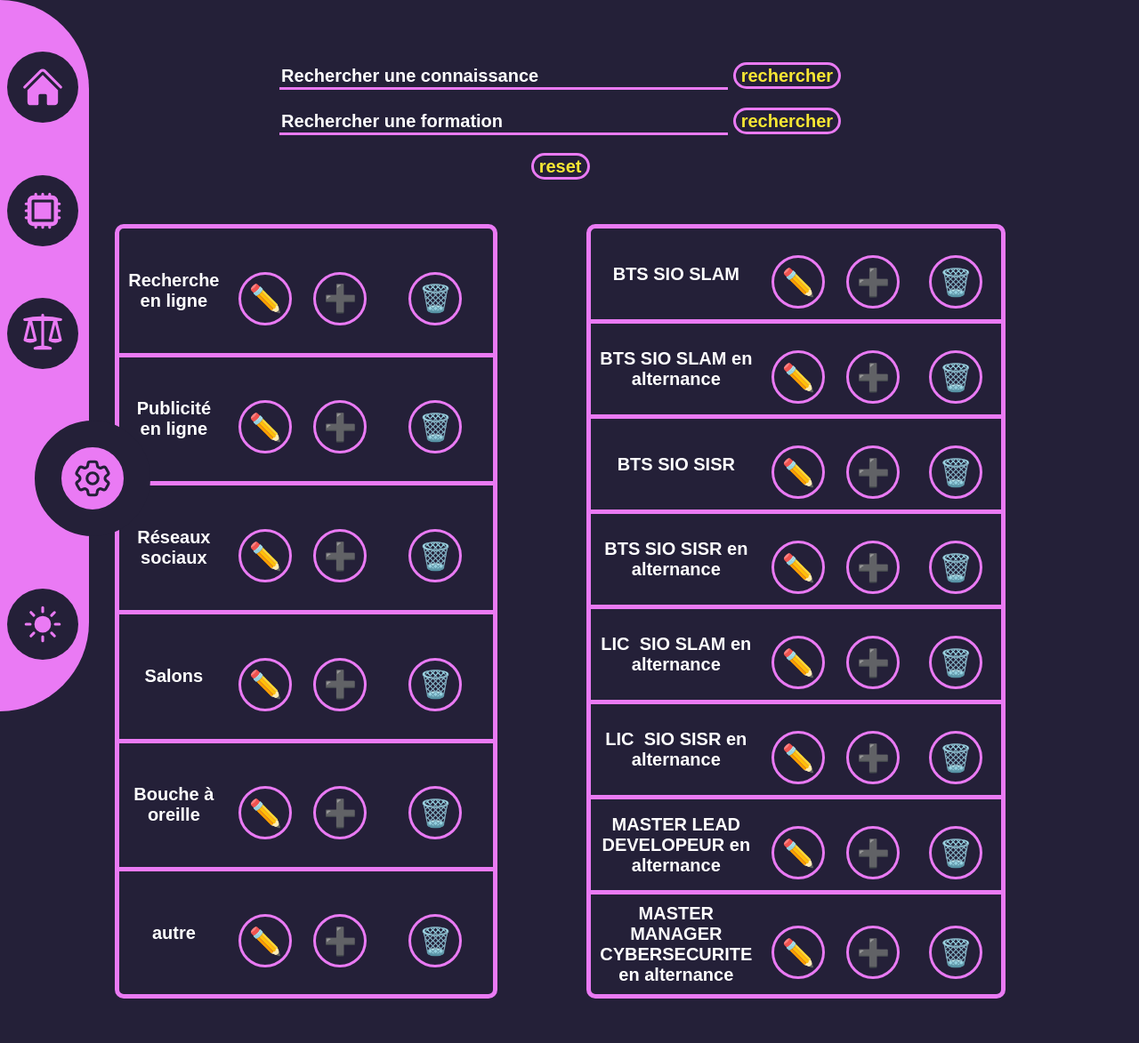
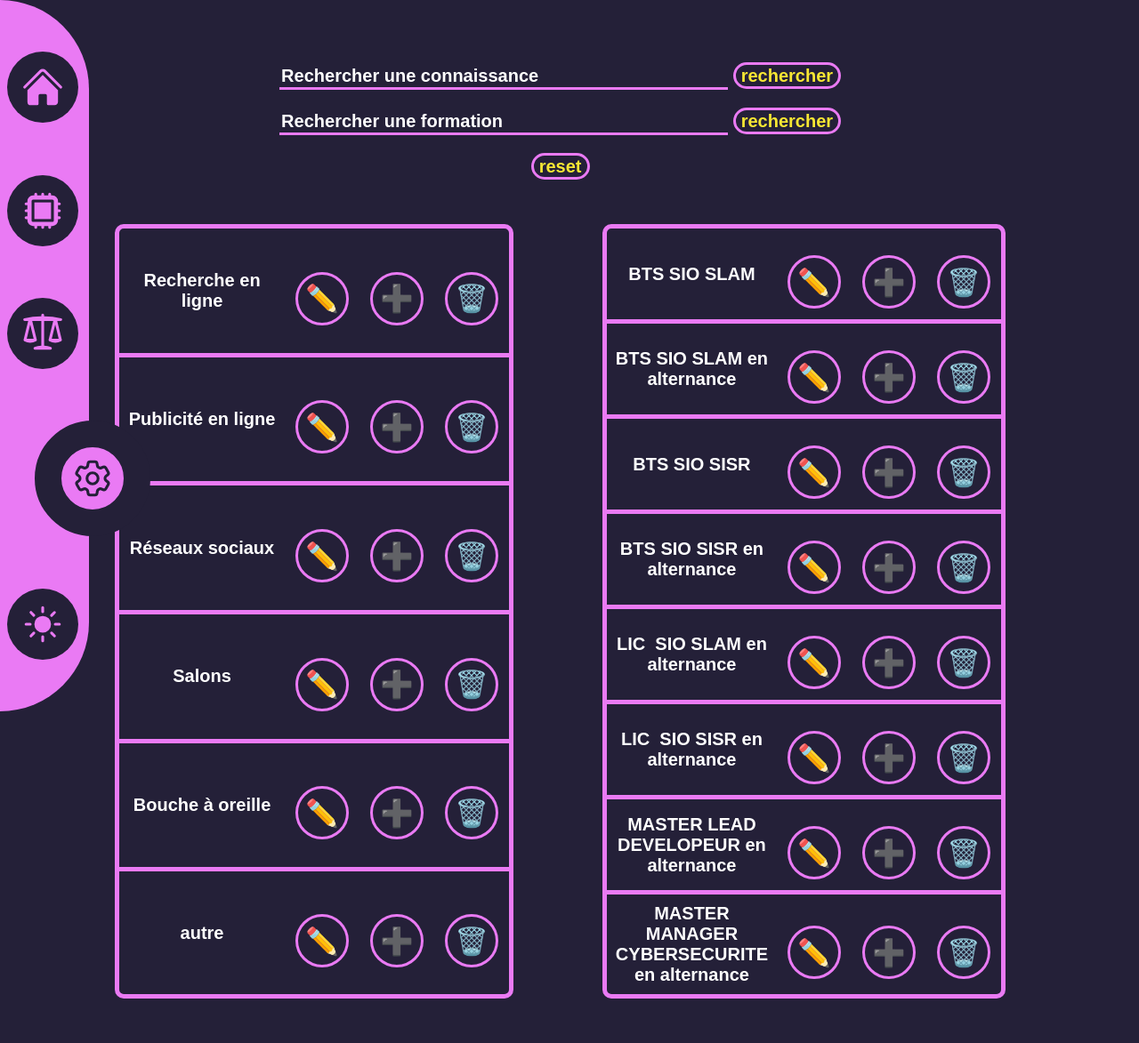
Before and after one commit to Tfoucher5/JPO, a PHP site: page /reglage.php in a window 1280 px wide. Shown: the whole page at 89% size. Run offline with PHP 8.4, Linux system fonts and the light colour scheme; a user stored in the database is signed in; data comes from the database, SQL or seed files in the repository.

Commit message:
css update

```diff
--- a/jour.css
+++ b/jour.css
@@ -572,7 +572,7 @@ width: 400px;
 .content_reglages .all_table_reglages table:last-child tr{
 height: 100px;
 }
-.content_reglages .all_table_reglages td:not(:last-child){
+.content_reglages .all_table_reglages td:not(:first-child){
 width: 50px;
 }
 .content_reglages input[type="text"]{
--- a/nuit.css
+++ b/nuit.css
@@ -533,7 +533,7 @@ h1{
 .content_reglages .all_table_reglages table:last-child tr{
   height: 100px;
 }
-.content_reglages .all_table_reglages td:not(:last-child){
+.content_reglages .all_table_reglages td:not(:first-child){
   width: 50px;
 }
 .content_reglages input[type="text"]{
```
